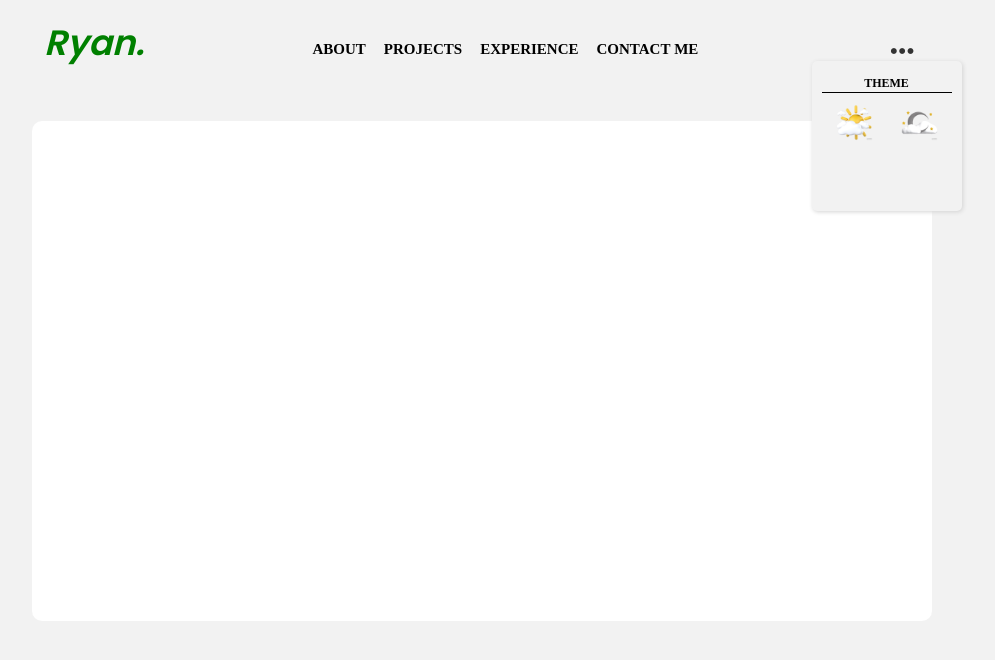
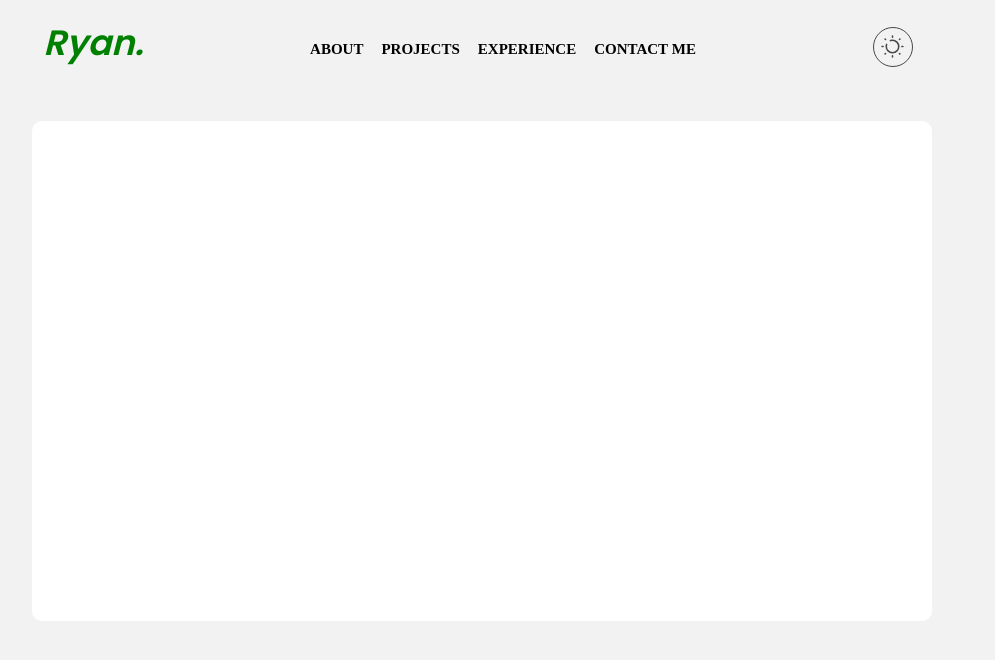
Before and after one commit to barreledout/My-Portfolio, a website: page home.html in a window 1280 px wide. Both pictures are taken after a click on the button 1060 px from the left and 51 px from the top of the page. Shown: the whole page, without its empty margins (158-1153 px from the left). Drawn offline with Linux system fonts and the light colour scheme; a web font is replaced by a local one.

Commit message:
Change theme switch functionality to one button rather than two. Removed the drop down menu.

```diff
--- a/home.html
+++ b/home.html
@@ -15,7 +15,6 @@
         <link href="https://db.onlinewebfonts.com/c/1a1a007c80906d0288ce398b89811944?family=ABC+Diatype+Light" rel="stylesheet" type="text/css"/> <!--ABC Diatype Light-->
         <link href="https://db.onlinewebfonts.com/c/b5dc5645d8bcfd701cdc1edd93253de2?family=ABC+Diatype+Medium" rel="stylesheet" type="text/css"/> <!--ABC Diatype Medium-->
 
-
         <script src="https://kit.fontawesome.com/c3e81cc119.js" crossorigin="anonymous" defer></script>
 
     </head>
@@ -29,27 +28,16 @@
                 <li><a class="nav-links" href="#experience">Experience</a></li>
                 <li><a class="nav-links" href="#contact">Contact Me</a></li>
             </nav>
-            <div class="dropDown">
-                <button type="button" id="light-toggle" class="drop-down-btn" onclick="showDropDown()">
-                    <i class="fa-solid fa-ellipsis fa-2x"></i>
+            <div id="theme-container">
+                <button type="button" id="light-toggle" class="drop-down-btn">
+                    <img src="/assets/sun-svgrepo-com.svg" class="light-mode" id="light-container" alt="Light Theme">
                 </button>
-                <div id="drop-down-content" class="drop-down-content">
-                    <p>Theme</p>
-                    <div id="themes">
-                        <button type="button" id="light-mode" class="light-mode-cl">
-                            <img class="theme-icon" id="light-icon" src="/assets/Foggy (HD).png" alt="Light Mode">
-                        </button>
-                        <button type="button" id="dark-mode" class="dark-mode-cl">
-                            <img class="theme-icon" id="dark-icon" src="/assets/Crescent 3D Model (HD).png" alt="Dark Mode">
-                        </button>
-                    </div>
-                </div>
             </div>
         </div>
         <section id="hero">
 
         </section>
 
-    <script src="script.js"></script>
+    <script src="script.js" defer></script>
     </body>
 </html>
--- a/script.js
+++ b/script.js
@@ -1,68 +1,56 @@
-                                        // Drop down menu //
-let dropDownShowing = false;
 
+                                // Toggle for light, dark theme //
 const dropDownBtn = document.getElementById('light-toggle');
-const dropDownContent = document.getElementById('drop-down-content');
+const imgContainer = document.getElementById('light-container');
+const sunUrl = '/assets/sun-svgrepo-com.svg';
+const moonUrl = '/assets/moon-stars-svgrepo-com.svg';
 
-// Checks if the drop down menu is showing on DOMS.
-function showDropDown() {
-    dropDownShowing = !dropDownShowing
-    dropDownContent.classList.toggle('show-dropDown-content');
+const storedTheme = localStorage.getItem('theme');
+//default theme is light mode
+let isLightMode = storedTheme === 'true';
 
-    if (dropDownShowing) {
-        dropDownBtn.style.transition = 'all .3s ease-in-out';
+//This conditional block handles which theme should appear when user enters the website//
 
-    } else {
-        dropDownBtn.style.transition = 'all .3s ease-in-out';
+/*If it's a first time visitor to the site, the value of storedTheme
+will be false, therefore, isLightMode === false, so we remove the
+dark theme to make it light theme by defautl.*/
+if(storedTheme === null) {
+    document.body.classList.remove('dark');
+    imgContainer.src = sunUrl;
+}
+// if it is light mode
+else if (storedTheme === 'true') {
+    document.body.classList.remove('dark');
+    imgContainer.src = sunUrl;
+
+//if it is dark mode
+} else {
+    document.body.classList.toggle('dark');
+    imgContainer.src = moonUrl;
+
+}
+
+// theme switch functionality
+const applyTheme = () => {
+    //if light mode, change to dark
+    if (isLightMode) {
+        document.body.classList.toggle('dark');
+        imgContainer.src = moonUrl;
+        //setting the value to false since it is no longer light mode.
+        localStorage.setItem('theme', 'false');
+
+    //if dark mode, change to light mode
+    } else  {
+        document.body.classList.remove('dark');
+        imgContainer.src = sunUrl;
+        localStorage.setItem('theme', 'true');
 
     }
-
+    // logic change when button is clicked.
+    isLightMode = !isLightMode;
+    console.log(localStorage.getItem('theme'));
 };
 
-// Closes drop down menu when clicked outside of the element.
-const clickedOutside = () => {
-    document.addEventListener('click', (e) => {
-        e.preventDefault();
+dropDownBtn.addEventListener('click', applyTheme);
 
-        if (!dropDownBtn.contains(e.target) && !dropDownContent.contains(e.target)) {
-            dropDownContent.classList.remove('show-dropDown-content');
-            dropDownShowing = false;
-        }
-    });
-}
-clickedOutside();
-
-                                // Toggle for light, dark theme //
-const lightModeBtn = document.getElementById('light-mode');
-const darkModeBtn = document.getElementById('dark-mode');
-const sunIcon = document.getElementById('light-icon');
-const moonIcon = document.getElementById('dark-icon');
-
-const storedTheme = localStorage.getItem('theme');
-let isLightMode = storedTheme === 'true';    //localStorage value can only be string
-console.log(storedTheme)
-
-if (storedTheme === 'false') {
-    document.body.classList.toggle('dark');
-} else {
-    document.body.classList.remove('dark');
-};
-
-lightModeBtn.addEventListener('click', () => {
-    if (!isLightMode && document.body.classList.contains('dark')) {
-        document.body.classList.remove('dark')
-        isLightMode = true;
-        localStorage.setItem('theme', 'true');
-
-
-    }
-});
-
-darkModeBtn.addEventListener('click', () => {
-    if(isLightMode && !document.body.classList.contains('dark')) {
-        document.body.classList.toggle('dark');
-        isLightMode = false;
-        localStorage.setItem('theme', 'false');
-
-    }
-});
+                                          // END //
--- a/styles.css
+++ b/styles.css
@@ -12,6 +12,8 @@ body {
     --btn-accent-color: #333;
     --text-accent-color: #008000;
     --box-shadow:  1px 1px 4px  #d3d3d3;
+    --light-switch-icon-width: 25px;
+    --border-color: #494848;
 
     background-color: var(--background-color);
     color: var(--font-color);
@@ -24,9 +26,11 @@ body.dark{
     --container-color: #333;
     --container-accent-color: var(--background-color);
     --font-color: #d4d4d4;
+    --border-color: var(--font-color);
     --btn-accent-color: var(--font-color);
     --text-accent-color: #cb9068;
     --box-shadow: none;
+    --light-switch-icon-width: 20px;
 }
 
 
@@ -88,110 +92,31 @@ body.dark{
 
 .drop-down-btn {
     position: relative;
-    top: 5px;
-    left: 3rem;
+    width: 40px;
+    height: 40px;
+    left: 100%;
+
+    display: flex;
+    justify-content: center;
 
     background-color: transparent;
-    color: #252525;
-    border: none;
+    border-radius: 100%;
+    border: 1px solid var(--border-color);
     cursor: pointer;
-}
 
-.fa-solid {
-    color: var(--btn-accent-color);
+    transition: all .2s ease-in-out;
 }
 
 
-.drop-down-btn:hover {
-    background-color: var(--light-bg-color);
-    border-radius: 5px;
+.drop-down-btn:hover{
+    background-color: var(--container-color);
+    transition: all .2s ease-in-out;
 }
 
-.dropDown {
-    position: relative;
-    display: inline-block;
-}
-
-.drop-down-content {
-    opacity: 0;
-    height: 0;
-    width: 150px;
-    position: absolute;
-    left: -25px;
-    z-index: 1;
-
-    padding: 10px;
-    background-color: var(--container-accent-color);
-    border-radius: 5px;
-    box-shadow: var(--box-shadow);
-
-    overflow: hidden;
-    transition: opacity 1s ease, height 1s ease;
-
-}
-
-.drop-down-content p {
-    text-align: center;
-    font-family: 'ABC Diatype Thin', poppin;
-    font-variant-caps: all-small-caps;
-    font-size: 1.1em;
-    font-weight: 700;
-    cursor: default;
-
-    border-bottom: 1px solid ;
-}
-
-.current-theme {
-    cursor: pointer;
-}
-
-#themes {
-    display: flex;
-    justify-content: space-evenly;
-    margin-top: 10px;
-
-}
-
-
-#themes-dropDown {
-    position: absolute;
-    top: 60px;
-    height: 0;
-    width: 100px;
-    z-index: 2;
-    overflow: hidden;
-    border-radius: 5px;
-    box-shadow: 1px 1px 4px  #d3d3d3;
-    opacity: 0;
-    transition: opacity 1s ease, height 1s ease;
-}
-
-.light-mode-cl {
-
-
-
+.light-mode {
+    margin: auto;
+    width: var(--light-switch-icon-width);
     cursor: pointer;
     background-color: transparent;
     border: none;
 }
-
-.dark-mode-cl {
-
-    bottom: 5%;
-
-
-    cursor: pointer;
-    background-color: transparent;
-    border: none;
-}
-
-.show-dropDown-content {
-    opacity: 1;
-    height: 150px;
-
-}
-
-
-.theme-icon {
-    width: 37px;
-}
```
Also changed, not shown: package.json (added, +15 -0 lines), tsconfig.json (added, +110 -0 lines), assets/moon-stars-svgrepo-com.svg (added), assets/sun-svgrepo-com.svg (added), server.js (added), 1 other file.
